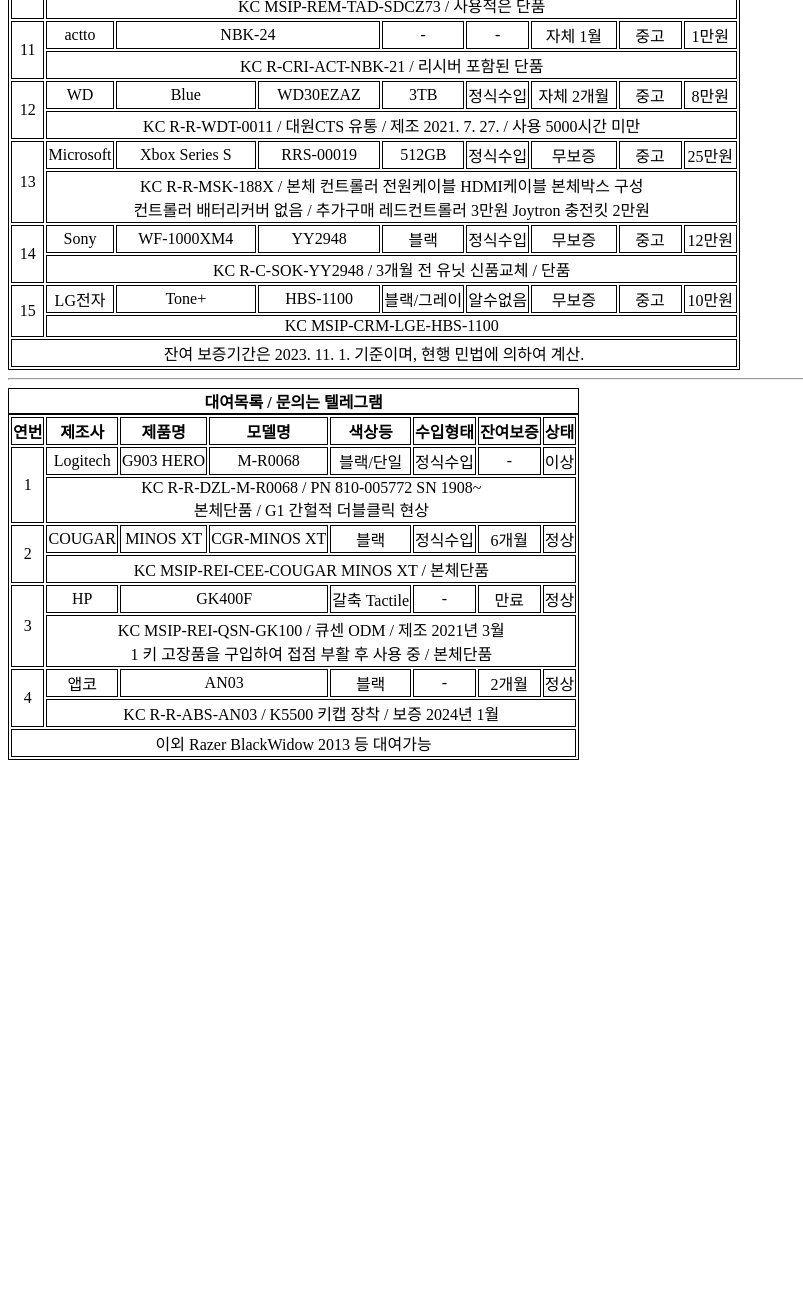
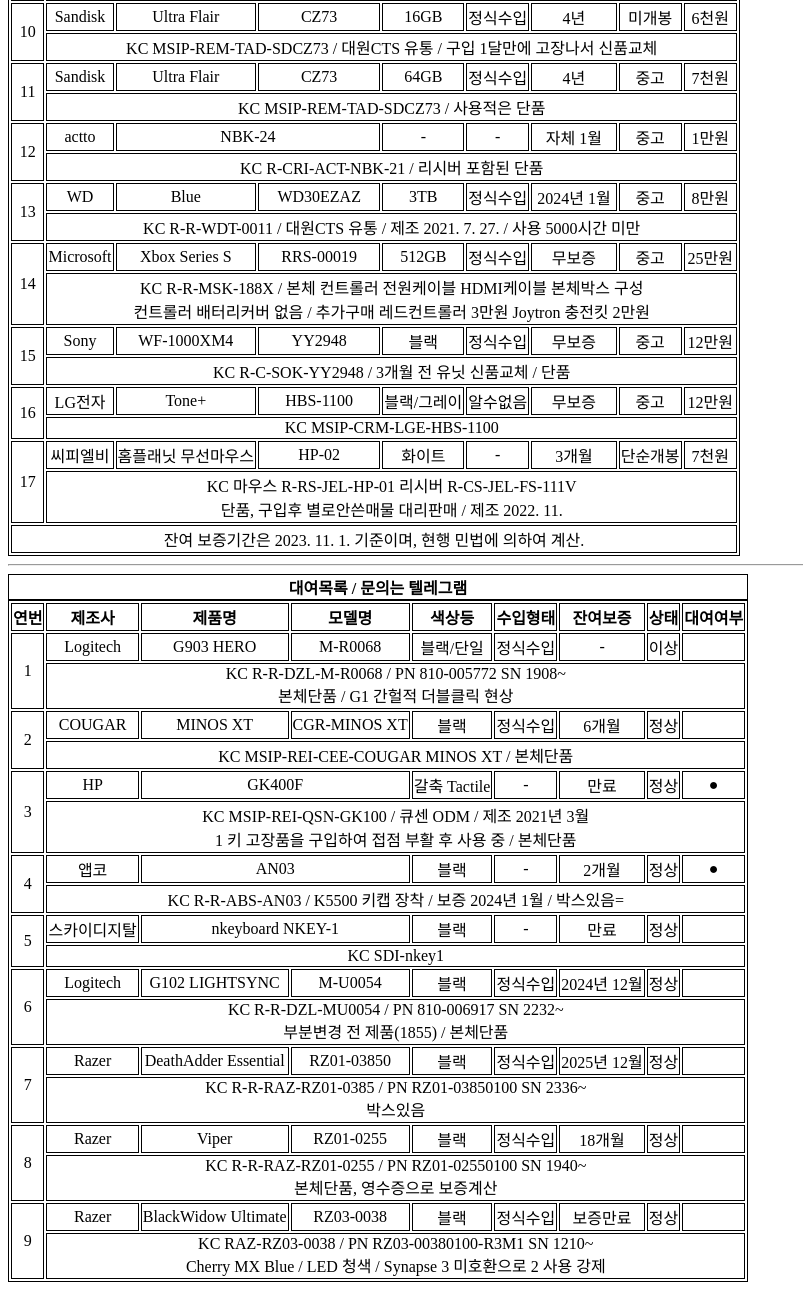
Before and after one commit to godongu/godongu.github.io, a plain HTML site: page ProductList.html in a window 1280 px wide. Shown: the part 763-2053 px from the top of the page, without its empty margins (0-803 px from the left). Before the commit the page ends 1531 px from the top, so only its background shows below. Drawn offline with Linux system fonts and the light colour scheme.

Commit message:
Update ProductList.html

```diff
--- a/ProductList.html
+++ b/ProductList.html
@@ -1,4 +1,4 @@
-<!-- ProductList.html -->
+<!-- ProductList_231117.html -->
 <!-- godongu.github.io -->
 <!DOCTYPE html>
 <html lang="ko">
@@ -9,10 +9,13 @@
         table,th,td,caption{
             border:1px solid #000000;
             text-align:center;}
+        a{color:#f00000;text-decoration:none;}
     </style>
 </head>
 <body>
     <h1>보유 물품 목록</h1>
+    2023. 11. 17. 업데이트
+    <hr>
     <table>
         <caption>
             <b>판매목록 / 문의는 텔레그램</b>
@@ -74,6 +77,7 @@
                 <td>단순개봉</td>
                 <td>2만원</td>
             </tr>
+            <!-- 2023. 11. 1. -->
             <tr>
                 <td colspan="8">KC MSIP-CRM-DZL-Y-R0036/M-R0041/C-U0010 / 제조 2317, 보증처리 테스트1분</td>
             </tr>
@@ -109,13 +113,27 @@
                 <td colspan="2">2023 gram 오피스 밸류팩</td>
                 <td colspan="3"><b>사후지원 일체 없음</b></td>
                 <td>미개봉</td>
-                <td>3만원</td>
+                <td>2만원</td>
             </tr>
             <tr>
                 <td colspan="8">LG gram 보유자만 사용가능 / 소프트웨어이므로 <b>개봉 후 반품불가</td>
             </tr>
             <tr>
                 <td rowspan="2">7</td>
+                <td>nexi</td>
+                <td>NX-BT50C</td>
+                <td>NX1154</td>
+                <td>블랙</td>
+                <td>-</td>
+                <td>자체 6월</td>
+                <td>중고</td>
+                <td>5천원</td>
+            </tr>
+            <tr>
+                <td colspan="8">KC R-R-RN7-NX-1092 / 1개월 사용</td>
+            </tr>
+            <tr>
+                <td rowspan="2">8</td>
                 <td>nexi</td>
                 <td>NX-300N</td>
                 <td>NX1129</td>
@@ -129,7 +147,7 @@
                 <td colspan="8">KC R-R-RN7-NX-1129B</td>
             </tr>
             <tr>
-                <td rowspan="2">8</td>
+                <td rowspan="2">9</td>
                 <td>키오시아</td>
                 <td>엑세리아 G2</td>
                 <td>LMEX2L064GG2</td>
@@ -140,10 +158,12 @@
                 <td>6천원</td>
             </tr>
             <tr>
-                <td colspan="8">주영통신 유통</td>
+                <td colspan="8">
+                <a href="https://www.rra.go.kr/ko/notice/D_e_faq2_1.do?fa_type=a&fa_category=compt">
+                메모리카드는 적합성평가 대상이 아님 (클릭)</a> / 주영통신 유통</td>
             </tr>
             <tr>
-                <td rowspan="2">9</td>
+                <td rowspan="2">10</td>
                 <td>Sandisk</td>
                 <td>Ultra Flair</td>
                 <td>CZ73</td>
@@ -157,7 +177,7 @@
                 <td colspan="8">KC MSIP-REM-TAD-SDCZ73 / 대원CTS 유통 / 구입 1달만에 고장나서 신품교체</td>
             </tr>
             <tr>
-                <td rowspan="2">10</td>
+                <td rowspan="2">11</td>
                 <td>Sandisk</td>
                 <td>Ultra Flair</td>
                 <td>CZ73</td>
@@ -171,7 +191,7 @@
                 <td colspan="8">KC MSIP-REM-TAD-SDCZ73 / 사용적은 단품</td>
             </tr>
             <tr>
-                <td rowspan="2">11</td>
+                <td rowspan="2">12</td>
                 <td>actto</td>
                 <td colspan="2">NBK-24</td>
                 <td>-</td>
@@ -184,13 +204,13 @@
                 <td colspan="8">KC R-CRI-ACT-NBK-21 / 리시버 포함된 단품</td>
             </tr>
             <tr>
-                <td rowspan="2">12</td>
+                <td rowspan="2">13</td>
                 <td>WD</td>
                 <td>Blue</td>
                 <td>WD30EZAZ</td>
                 <td>3TB</td>
                 <td>정식수입</td>
-                <td>자체 2개월</td>
+                <td>2024년 1월</td>
                 <td>중고</td>
                 <td>8만원</td>
             </tr>
@@ -198,7 +218,7 @@
                 <td colspan="8">KC R-R-WDT-0011 / 대원CTS 유통 / 제조 2021. 7. 27. / 사용 5000시간 미만</td>
             </tr>
             <tr>
-                <td rowspan="2">13</td>
+                <td rowspan="2">14</td>
                 <td>Microsoft</td>
                 <td>Xbox Series S</td>
                 <td>RRS-00019</td>
@@ -212,7 +232,7 @@
                 <td colspan="8">KC R-R-MSK-188X / 본체 컨트롤러 전원케이블 HDMI케이블 본체박스 구성<br>컨트롤러 배터리커버 없음 / 추가구매 레드컨트롤러 3만원 Joytron 충전킷 2만원</td>
             </tr>
             <tr>
-                <td rowspan="2">14</td>
+                <td rowspan="2">15</td>
                 <td>Sony</td>
                 <td>WF-1000XM4</td>
                 <td>YY2948</td>
@@ -226,7 +246,7 @@
                 <td colspan="8">KC R-C-SOK-YY2948 / 3개월 전 유닛 신품교체 / 단품</td>
             </tr>
             <tr>
-                <td rowspan="2">15</td>
+                <td rowspan="2">16</td>
                 <td>LG전자</td>
                 <td>Tone+</td>
                 <td>HBS-1100</td>
@@ -234,10 +254,25 @@
                 <td>알수없음</td>
                 <td>무보증</td>
                 <td>중고</td>
-                <td>10만원</td>
+                <td>12만원</td>
             </tr>
             <tr>
                 <td colspan="8">KC MSIP-CRM-LGE-HBS-1100</td>
+            </tr>
+            <tr>
+                <td rowspan="2">17</td>
+                <td>씨피엘비</td>
+                <td>홈플래닛 무선마우스</td>
+                <td>HP-02</td>
+                <td>화이트</td>
+                <td>-</td>
+                <td>3개월</td>
+                <td>단순개봉</td>
+                <td>7천원</td>
+            </tr>
+            <tr>
+                <td colspan="8">KC 마우스 R-RS-JEL-HP-01 리시버 R-CS-JEL-FS-111V
+                <br>단품, 구입후 별로안쓴매물 대리판매 / 제조 2022. 11.</td>
             </tr>
             <!-- 목록 끝 -->
             <td colspan="9">잔여 보증기간은 2023. 11. 1. 기준이며, 현행 민법에 의하여 계산.</td>
@@ -258,6 +293,7 @@
             <th>수입형태</th>
             <th>잔여보증</th>
             <th>상태</th>
+            <th>대여여부</th>
             </tr>
         </thead>
         <tbody>
@@ -270,6 +306,7 @@
                 <td>정식수입</td>
                 <td>-</td>
                 <td>이상</td>
+                <td></td>
             </tr>
             <tr>
                 <td colspan="8">KC R-R-DZL-M-R0068 / PN 810-005772 SN 1908~
@@ -284,6 +321,7 @@
                 <td>정식수입</td>
                 <td>6개월</td>
                 <td>정상</td>
+                <td></td>
             </tr>
             <tr>
                 <td colspan="8">KC MSIP-REI-CEE-COUGAR MINOS XT / 본체단품</td>
@@ -296,6 +334,7 @@
                 <td>-</td>
                 <td>만료</td>
                 <td>정상</td>
+                <td>●</td>
             </tr>
             <tr>
                 <td colspan="8">KC MSIP-REI-QSN-GK100 / 큐센 ODM / 제조 2021년 3월
@@ -310,12 +349,83 @@
                 <td>-</td>
                 <td>2개월</td>
                 <td>정상</td>
+                <td>●</td>
             </tr>
             <tr>
-                <td colspan="8">KC R-R-ABS-AN03 / K5500 키캡 장착 / 보증 2024년 1월</td>
+                <td colspan="8">KC R-R-ABS-AN03 / K5500 키캡 장착 / 보증 2024년 1월 / 박스있음=</td>
             </tr>
             <tr>
-                <td colspan="8">이외 Razer BlackWidow 2013 등 대여가능</td>
+                <td rowspan="2">5</td>
+                <td>스카이디지탈</td>
+                <td colspan="2">nkeyboard NKEY-1</td>
+                <td>블랙</td>
+                <td>-</td>
+                <td>만료</td>
+                <td>정상</td>
+                <td></td>
+            </tr>
+            <tr>
+                <td colspan="8">KC SDI-nkey1</td>
+            </tr>
+            <tr>
+                <td rowspan="2">6</td>
+                <td>Logitech</td>
+                <td>G102 LIGHTSYNC</td>
+                <td>M-U0054</td>
+                <td>블랙</td>
+                <td>정식수입</td>
+                <td>2024년 12월</td>
+                <td>정상</td>
+                <td></td>
+            </tr>
+            <tr>
+                <td colspan="8">KC R-R-DZL-MU0054 / PN 810-006917 SN 2232~
+                <br>부분변경 전 제품(1855) / 본체단품</td>
+            </tr>
+            <tr>
+                <td rowspan="2">7</td>
+                <td>Razer</td>
+                <td>DeathAdder Essential</td>
+                <td>RZ01-03850</td>
+                <td>블랙</td>
+                <td>정식수입</td>
+                <td>2025년 12월</td>
+                <td>정상</td>
+                <td></td>
+            </tr>
+            <tr>
+                <td colspan="8">KC R-R-RAZ-RZ01-0385 / PN RZ01-03850100 SN 2336~
+                <br>박스있음</td>
+            </tr>
+            <tr>
+                <td rowspan="2">8</td>
+                <td>Razer</td>
+                <td>Viper</td>
+                <td>RZ01-0255</td>
+                <td>블랙</td>
+                <td>정식수입</td>
+                <td>18개월</td>
+                <td>정상</td>
+                <td></td>
+            </tr>
+            <tr>
+                <td colspan="8">KC R-R-RAZ-RZ01-0255 / PN RZ01-02550100 SN 1940~
+                <br>본체단품, 영수증으로 보증계산</td>
+            </tr>
+            <tr>
+                <td rowspan="2">9</td>
+                <td>Razer</td>
+                <td>BlackWidow Ultimate</td>
+                <td>RZ03-0038</td>
+                <td>블랙</td>
+                <td>정식수입</td>
+                <td>보증만료</td>
+                <td>정상</td>
+                <td></td>
+            </tr>
+            <tr>
+                <td colspan="8">KC RAZ-RZ03-0038 / PN RZ03-00380100-R3M1 SN 1210~
+                <br>Cherry MX Blue / LED 청색 / Synapse 3 미호환으로 2 사용 강제</td>
             </tr>
         </tbody>
     </table>
```
